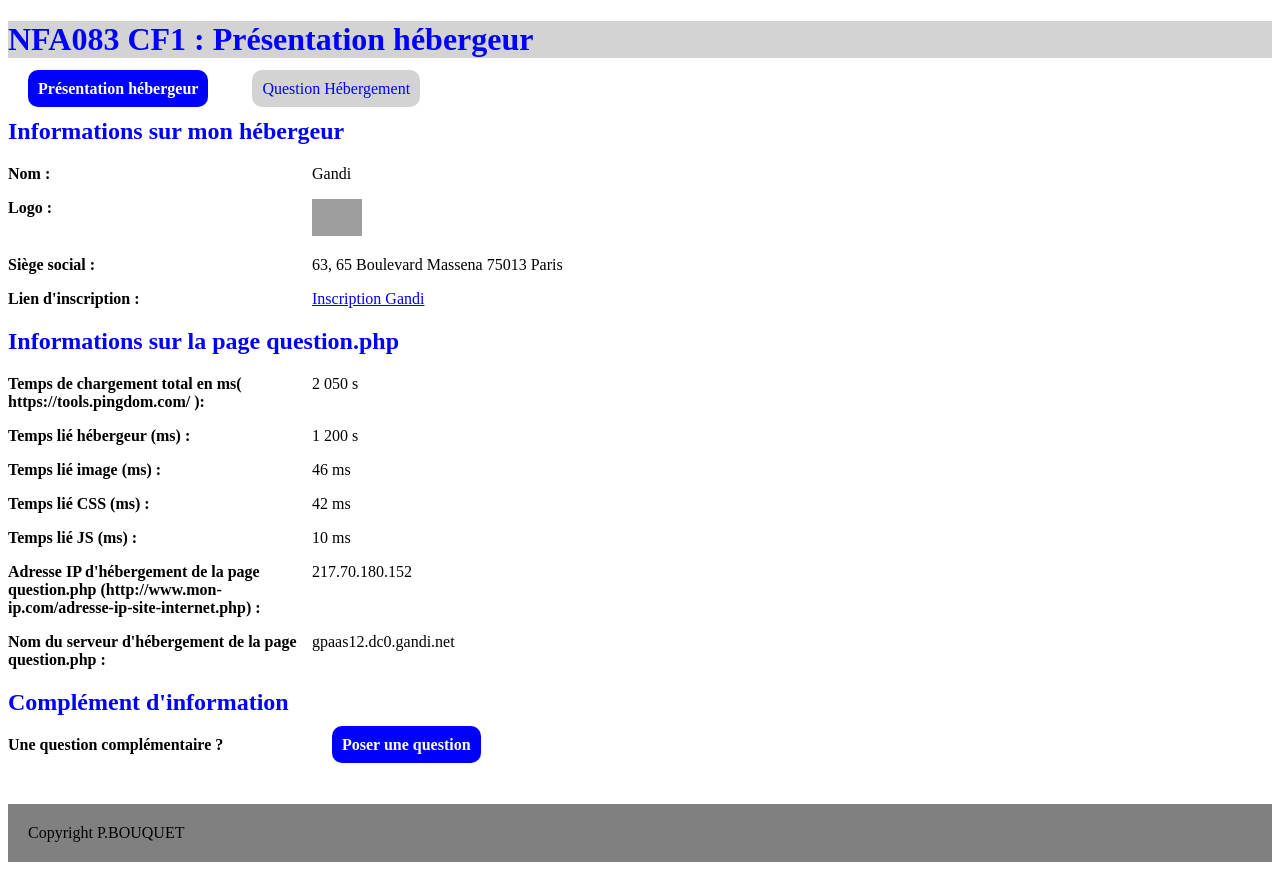
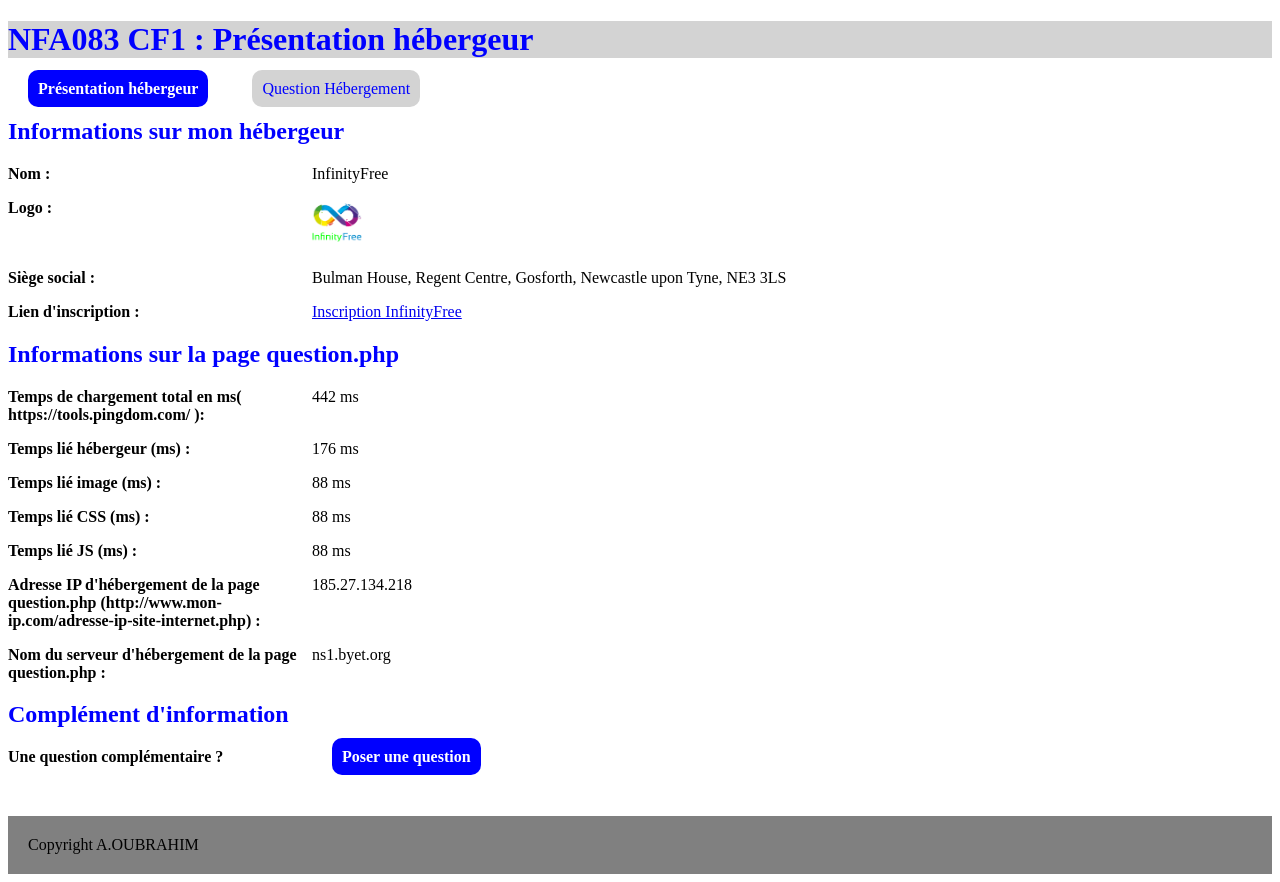
Before and after one commit to controle-083/site-a-reparer, a PHP site: page /site-a-reparer/index.php in a window 1280 px wide. Run offline with PHP 8.4, Linux system fonts and the light colour scheme; grey boxes are pictures that could not be loaded.

Commit message:
commit final

```diff
--- a/site-a-reparer/inc/question-liste.inc.php
+++ b/inc/question-liste.inc.php
@@ -2,8 +2,7 @@
 <?php /* fichier cnam/nfa083/2017-cf1/inc/question-liste.inc.php 20180604-PBO */
 
 /* RECUP question LISTE ===================================================== */
-    $requete22="SELECT question_pseudo, question_texte "
-             ."FROM question";
+    $requete22="SELECT question_pseudo, question_texte FROM question";
     $resultat22 = $con->query($requete22);
 
   while($donnees22 = $resultat22->fetch()) { ?>
--- /dev/null
+++ b/index.php
@@ -0,0 +1,34 @@
+<!-- fichier cnam/nfa017/2017-cf1/index.inc.php - 20180604-PBO -->
+
+<!-- ENTETE HTML =============================================================== --><?php
+     include("inc/entete.inc.php");
+     entete("NFA083 CF1 : Présentation hébergeur",0); /* pour le title et le h1 */ ?>
+
+<!-- PRESENTATION Hébergeur ============================================================== -->
+  <section><h2>Informations sur mon hébergeur</h2>
+           <p><strong>Nom : </strong> InfinityFree</p>
+           <p><strong>Logo : </strong> <img src="img/infinityfree.jpg" /></p>
+           <p><strong>Siège social : </strong> Bulman House, Regent Centre, Gosforth, Newcastle upon Tyne, NE3 3LS</p>
+           <p><strong>Lien d'inscription : </strong>
+           <a href="https://infinityfree.net/" target="_blanck" >Inscription InfinityFree</a></p>
+  </section>
+  <section><h2>Informations sur la page question.php</h2>
+           <p><strong>Temps de chargement total en ms( https://tools.pingdom.com/ ): </strong> 442 ms</p>
+           <p><strong>Temps lié hébergeur (ms) : </strong> 	176 ms</p>
+           <p><strong>Temps lié image (ms) : </strong> 88 ms</p>
+           <p><strong>Temps lié CSS (ms) : </strong> 88 ms</p>
+           <p><strong>Temps lié JS (ms) : </strong> 88 ms</p>
+           <p><strong>Adresse IP d'hébergement de la page question.php
+           (http://www.mon-ip.com/adresse-ip-site-internet.php) : </strong> 185.27.134.218</p>
+           <p><strong>Nom du serveur d'hébergement de la page question.php : </strong> ns1.byet.org</p>
+  </section>
+  <section><h2>Complément d'information</h2>
+           <p><strong>Une question complémentaire ? </strong>
+              <a href="question.php" id="question" class="actif">Poser une question</a>
+           </p>
+  </section>
+
+  <footer>Copyright A.OUBRAHIM</footer>
+
+</body>
+</html>
--- a/site-a-reparer/index.php
+++ /dev/null
@@ -1,34 +0,0 @@
-<!-- fichier cnam/nfa017/2017-cf1/index.inc.php - 20180604-PBO -->
-
-<!-- ENTETE HTML =============================================================== --><?php
-     include("inc/entete.inc.php");
-     entete("NFA083 CF1 : Présentation hébergeur",0); /* pour le title et le h1 */ ?>
-
-<!-- PRESENTATION Hébergeur ============================================================== -->
-  <section><h2>Informations sur mon hébergeur</h2>
-           <p><strong>Nom : </strong> Gandi</p>
-           <p><strong>Logo : </strong> <img src="img/gandi.jpg" /></p>
-           <p><strong>Siège social : </strong> 63, 65 Boulevard Massena 75013 Paris</p>
-           <p><strong>Lien d'inscription : </strong>
-           <a href="https://www.gandi.net/fr/simple-hosting" target="_blanck" >Inscription Gandi</a></p>
-  </section>
-  <section><h2>Informations sur la page question.php</h2>
-           <p><strong>Temps de chargement total en ms( https://tools.pingdom.com/ ): </strong> 2 050 s</p>
-           <p><strong>Temps lié hébergeur (ms) : </strong> 1 200 s</p>
-           <p><strong>Temps lié image (ms) : </strong> 46 ms</p>
-           <p><strong>Temps lié CSS (ms) : </strong> 42 ms</p>
-           <p><strong>Temps lié JS (ms) : </strong> 10 ms</p>
-           <p><strong>Adresse IP d'hébergement de la page question.php
-           (http://www.mon-ip.com/adresse-ip-site-internet.php) : </strong> 217.70.180.152</p>
-           <p><strong>Nom du serveur d'hébergement de la page question.php : </strong> gpaas12.dc0.gandi.net</p>
-  </section>
-  <section><h2>Complément d'information</h2>
-           <p><strong>Une question complémentaire ? </strong>
-              <a href="question.php" id="question" class="actif">Poser une question</a>
-           </p>
-  </section>
-
-  <footer>Copyright P.BOUQUET</footer>
-
-</body>
-</html>
```
Also changed, not shown: inc/connexion.inc.php (added, +8 -0 lines), robots.txt (added, +8 -0 lines), site-a-reparer/inc/connexion.inc.php (deleted, +0 -13 lines), sitemap.xml (added, +11 -0 lines), bdd/cnamcp09_nfa083cf1_2017.sql (renamed from site-a-reparer/bdd/cnamcp09_nfa083cf1_2017.sql), css/style.css (renamed from site-a-reparer/css/style.css), img/infinityfree.jpg (added), inc/entete.inc.php (renamed from site-a-reparer/inc/entete.inc.php), inc/form-question-recup.inc.php (renamed from site-a-reparer/inc/form-question-recup.inc.php), inc/form-question.inc.php (renamed from site-a-reparer/inc/form-question.inc.php), inc/question-insert.inc.php (renamed from site-a-reparer/inc/question-insert.inc.php), question.php (renamed from site-a-reparer/question.php), 5 other files.
